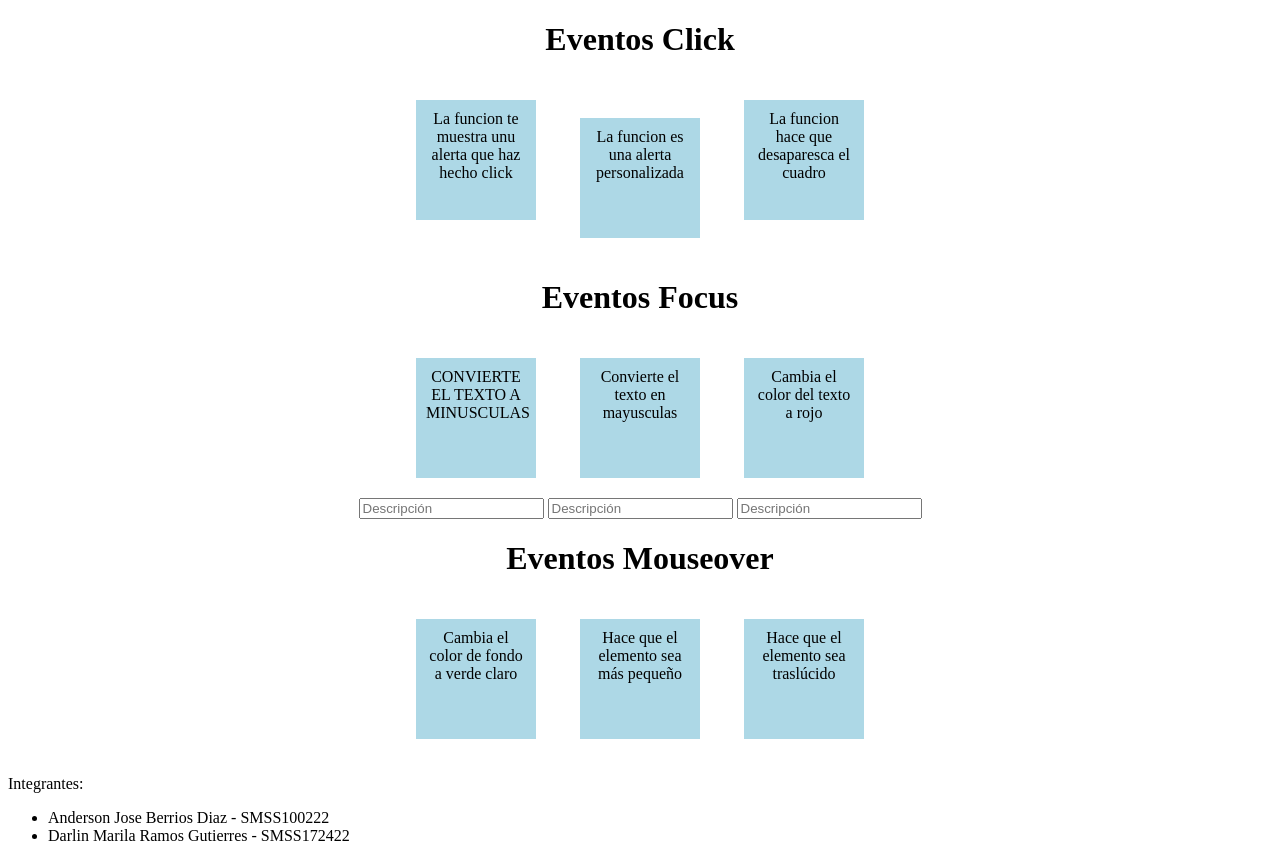
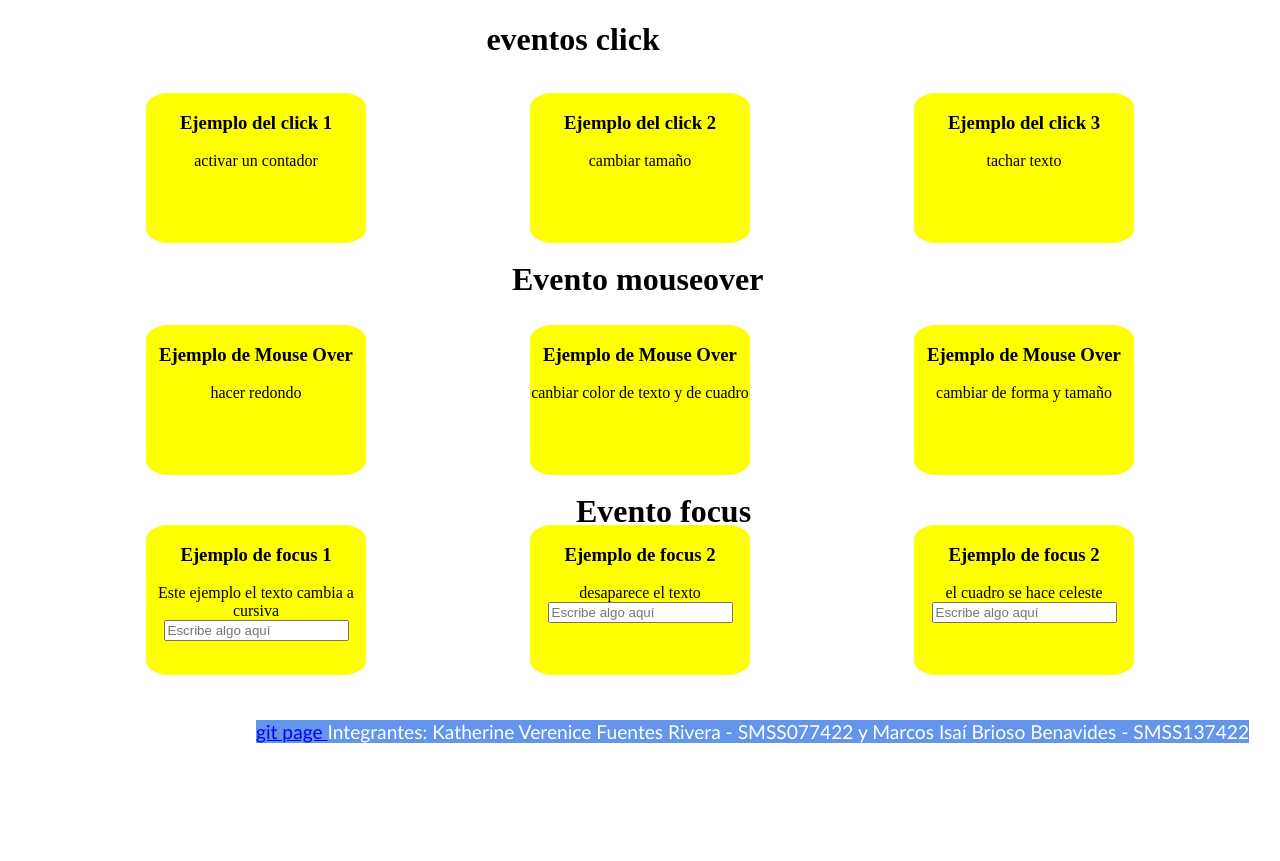
Before and after one commit to brioso22/tarea-semana-4, a plain HTML site: page index.html in a window 1280 px wide. After the commit the page ends 800 px from the top, so only its background shows below. Drawn offline with Linux system fonts and the light colour scheme.

Commit message:
Add files via upload

```diff
--- a/index.html
+++ b/index.html
@@ -4,56 +4,89 @@
     <meta charset="UTF-8">
     <meta name="viewport" content="width=device-width, initial-scale=1.0">
     <link rel="stylesheet" href="style.css">
-    <title></title>
-    <style>
-        .box {
-            width: 100px;
-            height: 100px;
-            background-color: lightblue;
-            margin: 20px;
-            padding: 10px;
-            text-align: center;
-            cursor: pointer;
-        }
-    </style>
+    <title>Document</title>
 </head>
 <body>
+
+    <br >
     <center>
-        <h1>Eventos Click</h1>
-        <div class="box" id="box1">La funcion te muestra unu alerta que haz hecho click</div>
-        <div class="box" id="box2">La funcion es una alerta personalizada</div>
-        <div class="box" id="box3">La funcion hace que desaparesca el cuadro</div>
+<!-----------------------------eventos click------------------>
+        <h1 id="title1">
+           eventos click
+        </h1>
 
-    </center>
+    <br>
 
-    <center>
-        <h1>Eventos Focus</h1>
-        <div class="box" id="box4" tabindex="0">CONVIERTE EL TEXTO A MINUSCULAS </div>
-        <div class="box" id="box5" tabindex="0">Convierte el texto en mayusculas</div>
-        <div class="box" id="box6" tabindex="0">Cambia el color del texto a rojo</div>
-        <br>
-        <input type="text" id="input1" placeholder="Descripción">
-        <input type="text" id="input2" placeholder="Descripción">
-        <input type="text" id="input3" placeholder="Descripción">
-    </center>
+    <div class="nota1" id="click1">
+        <h3> Ejemplo del click 1</h3>
+        activar un contador
+    </div>
 
-    <center>
-        <h1>Eventos Mouseover</h1>
-        <div class="box" id="box7"> Cambia el color de fondo a verde claro</div>
-        <div class="box" id="box8">Hace que el elemento sea más pequeño</div>
-        <div class="box" id="box9">Hace que el elemento sea traslúcido</div>
-    </center>
+    <div class="nota1-2" id="click2">
+        <h3> Ejemplo del click 2</h3>
+        cambiar tamaño
+    </div>
+    <div class="nota1-3 " id="click3">
+        <h3> Ejemplo del click 3</h3>
+        tachar texto
+    </div>
+    <br>
 
-    <script src="script.js"></script>
+<!------------------------------------------------------------>
 
-    <footer>
-        <p>Integrantes:</p>
-        <ul>
-            <li>Anderson Jose Berrios Diaz - SMSS100222</li>
-            <li>Darlin Marila Ramos Gutierres - SMSS172422</li>
 
-        </ul>
-    </footer>
 
+<!---------------------ejemplo mouseover----------------------->
+<h1 id="title2"> Evento mouseover </h1>
+    <div  id="mouseover1"class="nota2">
+        <h3>
+            Ejemplo de Mouse Over
+        </h3>
+        hacer redondo
+    </div>
+    <div  id="mouseover2"class="nota2-2">
+        <h3>
+            Ejemplo de Mouse Over
+        </h3>
+canbiar color de texto y de cuadro
+    </div>
+    <div  id="mouseover3"class="nota2-3">
+        <h3>
+            Ejemplo de Mouse Over
+        </h3>
+cambiar de forma y tamaño
+    </div>
+<!--------------------------------------------------------------------->
+<h1 id="title3"> Evento focus </h1>
+<!----------------------- ejemplo focus---------------------------------------------->
+
+    <div class="nota3" id="focus2">
+        <h3>Ejemplo de focus 1 </h3>
+Este ejemplo el texto cambia a cursiva
+        <input type="text" placeholder="Escribe algo aquí" id="focus1">
+    </div>
+
+    <div class="nota3-2" id="focus2-2">
+        <h3>Ejemplo de focus 2 </h3>
+      desaparece el texto
+        <input type="text" placeholder="Escribe algo aquí" id="focus1-2">
+    </div>
+
+    <div class="nota3-3" id="focus2-3">
+        <h3>Ejemplo de focus 2 </h3>
+el cuadro se hace celeste
+        <input type="text" placeholder="Escribe algo aquí" id="focus1-3">
+    </div>
+
+
+ </center>
+
+ <footer>
+    <a href="https://brioso22.github.io/tarea-semana-4/"> git page </a>
+        Integrantes:    Katherine Verenice Fuentes Rivera - SMSS077422 y  Marcos Isaí Brioso Benavides - SMSS137422
+
+</footer>
+ <script src="scrip.js"></script>
 </body>
+
 </html>
--- a/scrip.js
+++ b/scrip.js
@@ -3,17 +3,20 @@
 const click1 = document.getElementById('click1');
 const click2 = document.getElementById('click2');
 const click3 = document.getElementById('click3');
+var contador = 0;
 
 click1.addEventListener('click', function () {
-    alert('hola usuario, ¡Haz hecho click en el ejemplo de click!');
-    console.log("ponganos buena nota :3");
+    contador++;
+    click1.innerText = " activar un contador =" + contador;
 });
 
+
 click2.addEventListener('click', function () {
-    this.style.backgroundColor= 'red';
+    this.style.width = '300px';
+    this.style.height = '100px';
 });
 click3.addEventListener('click',function(){
-this.style.display = 'none'
+    this.style.textDecoration ="line-through";
 
 })
 
@@ -24,15 +27,22 @@ const mouse2 = document.getElementById('mouseover2');
 const mouse3 = document.getElementById('mouseover3');
 
 mouse1.addEventListener('mouseover', function () {
-    window.alert("esta es una alerta al mover el mouse serca del cuadro")
+    // Hacer el elemento redondo
+    this.style.borderRadius = '50%';
 });
+
 mouse2.addEventListener('mouseover', function () {
-    this.style.backgroundColor = 'lightgreen';
+    // Hacer el fondo negro con texto blanco
+    this.style.backgroundColor = 'black';
+    this.style.color = 'white';
 });
 
 mouse3.addEventListener('mouseover', function () {
-    mouse3.style.cursor = 'pointer'
+    // Aumentar el tamaño del elemento
+    this.style.width = '150px';
+    this.style.height = '150px';
 });
+
 
 // Focus Example
 const focusInput = document.getElementById('focus1');
@@ -44,15 +54,13 @@ const focusExample2 = document.getElementById('focus2-2');
 const focusInput3 = document.getElementById('focus1-3');
 const focusExample3 = document.getElementById('focus2-3');
 
-
 focusInput.addEventListener('focus', function () {
-    focusExample.innerHTML += '<p>¡El campo de entrada está enfocado!</p>';
-});
+    focusExample.style.fontStyle = 'italic';
+})
 
 focusInput2.addEventListener('focus', function () {
-    focusExample2.style.backgroundColor = "gray";
-});
-
+    focusExample2.style.backgroundColor = 'lightblue';
+})
 focusInput3.addEventListener('focus', function () {
-    focusExample3.style.color ="red";
-});
+    focusExample3.style.color = 'transparent';
+})
--- a/style.css
+++ b/style.css
@@ -1,17 +1,116 @@
-.box {
-    width: 200px;
-    height: 200px;
-    background: #aaa;
-    margin-bottom: 20px;
-    display: inline-block;
+
+#title1{
+    position: fixed;
+    top: 0%;
+    left: 38%;}
+
+div{
+    width: 220px;
+    height: 150px;
+}
+.nota1 {
+    background-color: yellow;
+    position: fixed;
+    top: 21%;
+    left: 20%;
+    transform: translate(-50%, -50%);
+    border-radius: 10%;
+}
+
+.nota1-2 {
+
+    background-color: yellow;
+    position: fixed;
+    top: 21%;
+    left: 50%;
+    transform: translate(-50%, -50%);
+    border-radius: 10%;
+}
+
+.nota1-3 {
+
+    background-color: yellow;
+    position: fixed;
+    top: 21%;
+    left: 80%;
+    transform: translate(-50%, -50%);
+    border-radius: 10%;
+}
+#title2{
+    position: fixed;
+    top: 30%;
+    left: 40%;
 
 }
+.nota2 {
+    background-color: yellow;
+    position: fixed;
+    top: 50%;
+    left: 20%;
+    transform: translate(-50%, -50%);
+    border-radius: 10%;
+}
 
-.box {
-    width: 150px;
-    height: 40px;
-    margin: 20px;
-    padding: 10px;
-    text-align: center;
-    cursor: pointer;
+.nota2-2 {
+
+    background-color: yellow;
+    position: fixed;
+    top: 50%;
+    left: 50%;
+    transform: translate(-50%, -50%);
+    border-radius: 10%;
 }
+
+.nota2-3 {
+
+    background-color: yellow;
+    position: fixed;
+    top: 50%;
+    left: 80%;
+    transform: translate(-50%, -50%);
+    border-radius: 10%;
+}
+#title3{
+    position: fixed;
+    top: 59%;
+    left: 45%;
+}
+
+.nota3 {
+    background-color: yellow;
+    position: fixed;
+    top: 75%;
+    left: 20%;
+    transform: translate(-50%, -50%);
+    border-radius: 10%;
+}
+
+.nota3-2 {
+
+    background-color: yellow;
+    position: fixed;
+    top: 75%;
+    left: 50%;
+    transform: translate(-50%, -50%);
+    border-radius: 10%;
+}
+
+.nota3-3 {
+
+    background-color: yellow;
+    position: fixed;
+    top: 75%;
+    left: 80%;
+    transform: translate(-50%, -50%);
+    border-radius: 10%;
+}
+footer{
+
+    position: fixed;
+    top: 90%;
+    left: 20%;
+    background-color: cornflowerblue;
+    color:white;
+    font-family: 'Gill Sans', 'Gill Sans MT', Calibri, 'Trebuchet MS', sans-serif;
+    font-size: larger;
+}
```
